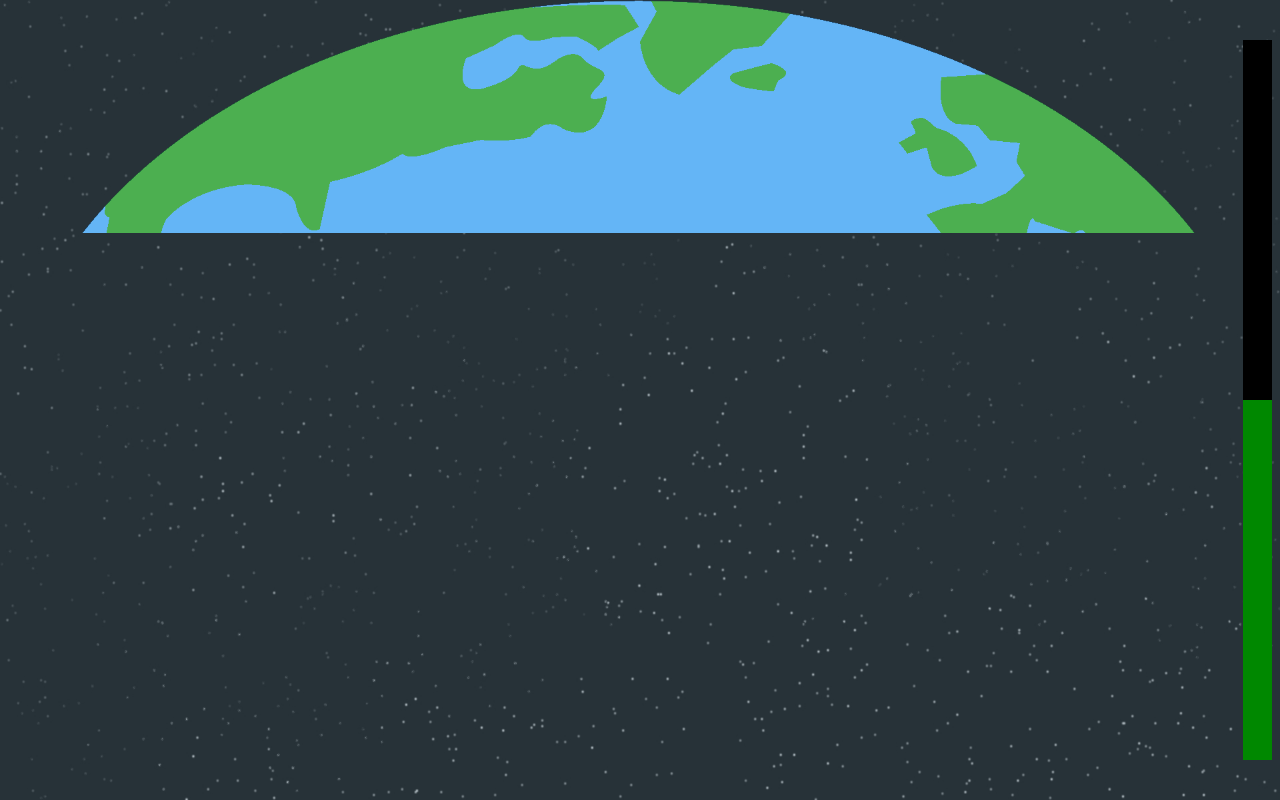
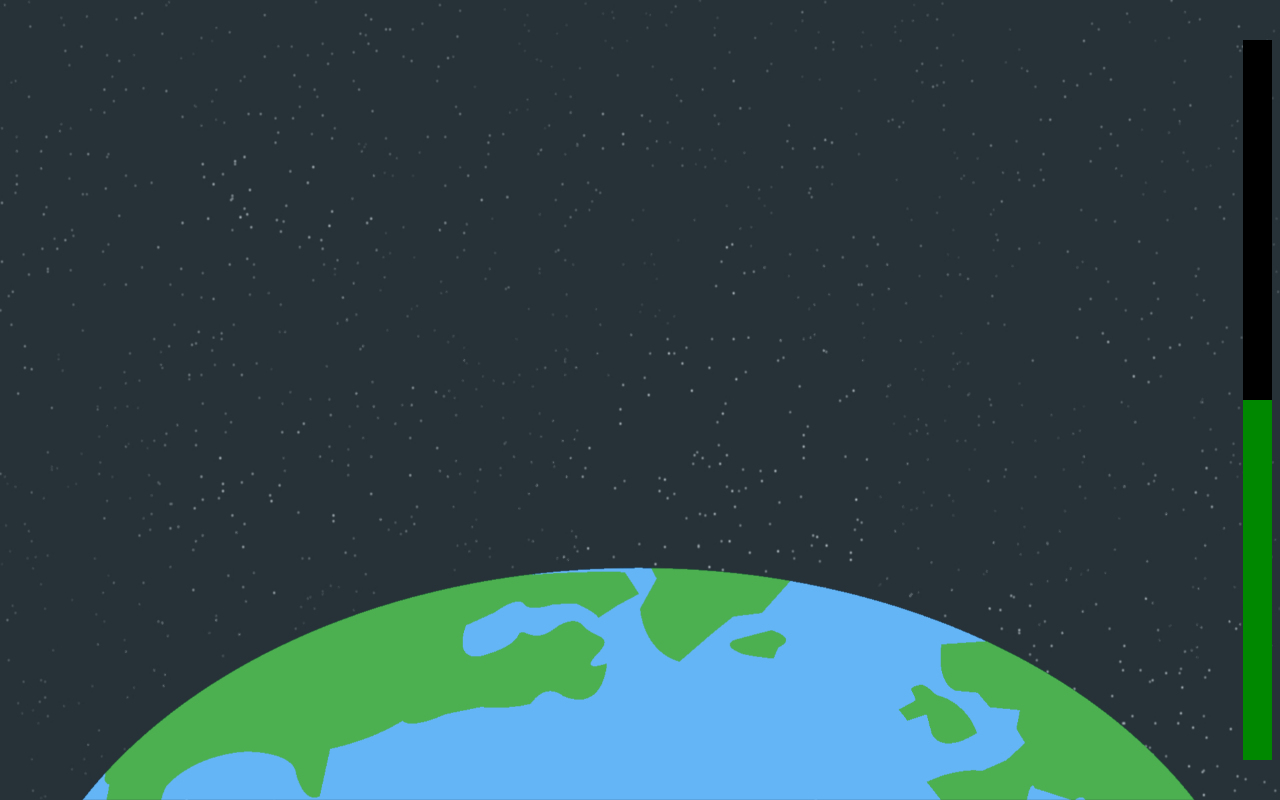
Before and after one commit to zachsents/hoco-hacks-2017, a plain HTML site: page presenter.html in a window 1280 px wide. Drawn offline with Linux system fonts and the light colour scheme.

Commit message:
Update presenter.html

```diff
--- a/presenter.html
+++ b/presenter.html
@@ -2,7 +2,7 @@
 
 <body>
 	<img id="background" style="position:fixed; left:0%; width:100%; top:0%; height:100%" src="assets/background.jpg" />
-	<img id="earth" style="position:fixed; left:0%; width:100%; top:0%" src="assets/earth.png">
+	<img id="earth" style="position:fixed; left:0%; width:100%; bottom:0%" src="assets/earth.png">
 	<div style="position:absolute; right:.5em; width:4em; top:5%; height:90%; z-index:1">
 		<div style="position:absolute; right:0%; width:45%; height:100%; background-color:#000000"></div>
 		<div id="atkBar" style="position:absolute; right:0%; width:45%; height:50%; bottom:0%; border-style:0; background-color:#008800"></div>
```
